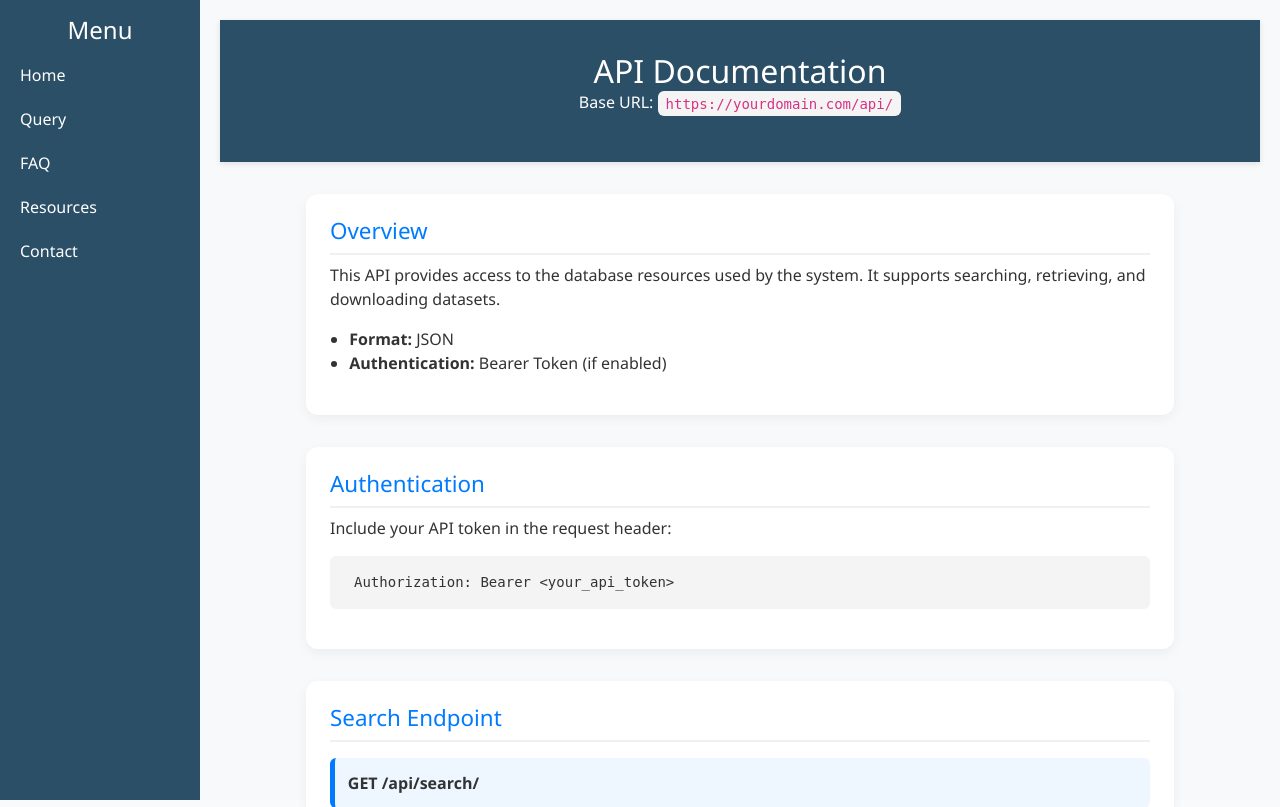
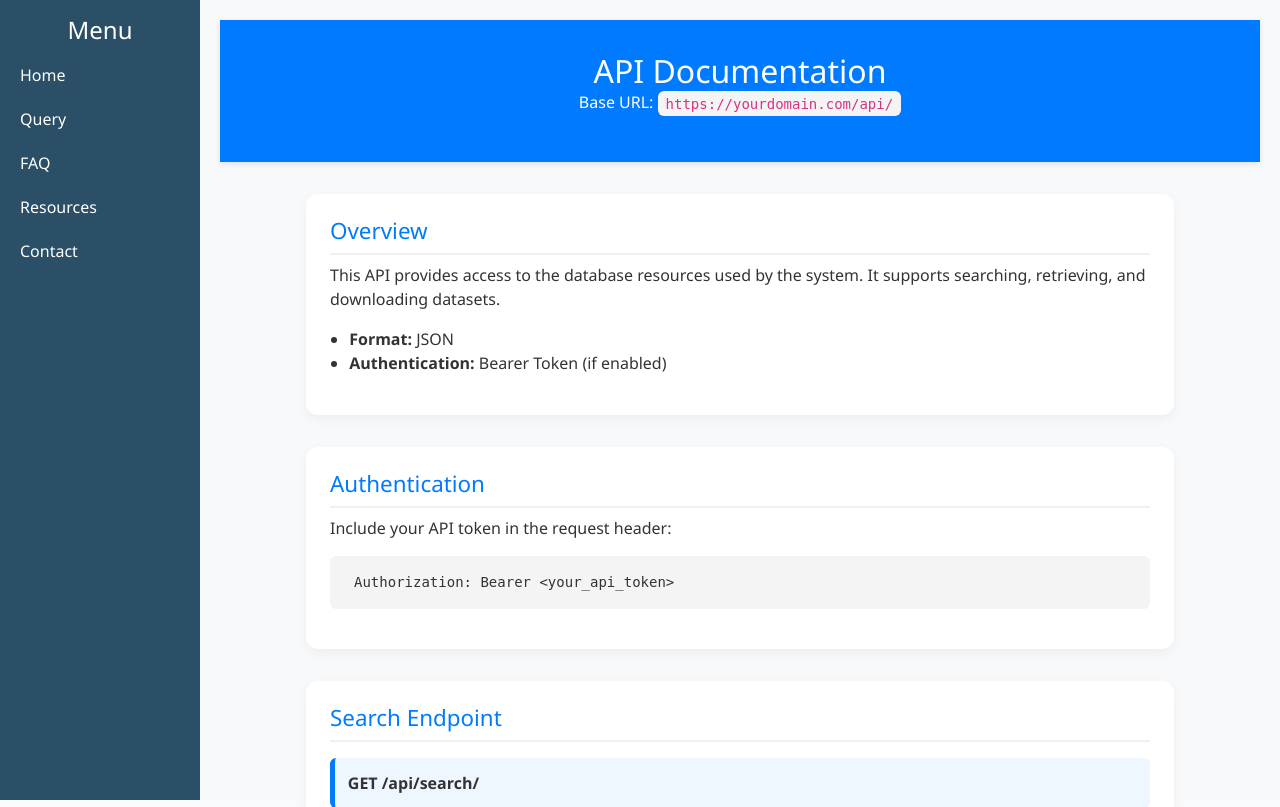
Before and after one commit to gustavsganzerla/mpox_tdb, a Django app: page /api_documentation/ in a window 1280 px wide. Shown: the top 807 px of the page. Run offline with Django 5.2, Linux system fonts and the light colour scheme.

Commit message:
api docs

```diff
--- a/frontend/core/templates/core/api_documentation.html
+++ b/frontend/core/templates/core/api_documentation.html
@@ -18,7 +18,7 @@
     }
 
     header {
-      background: #2b4f66;
+      background: #007bff;
       color: white;
       padding: 2rem;
       text-align: center;
```
